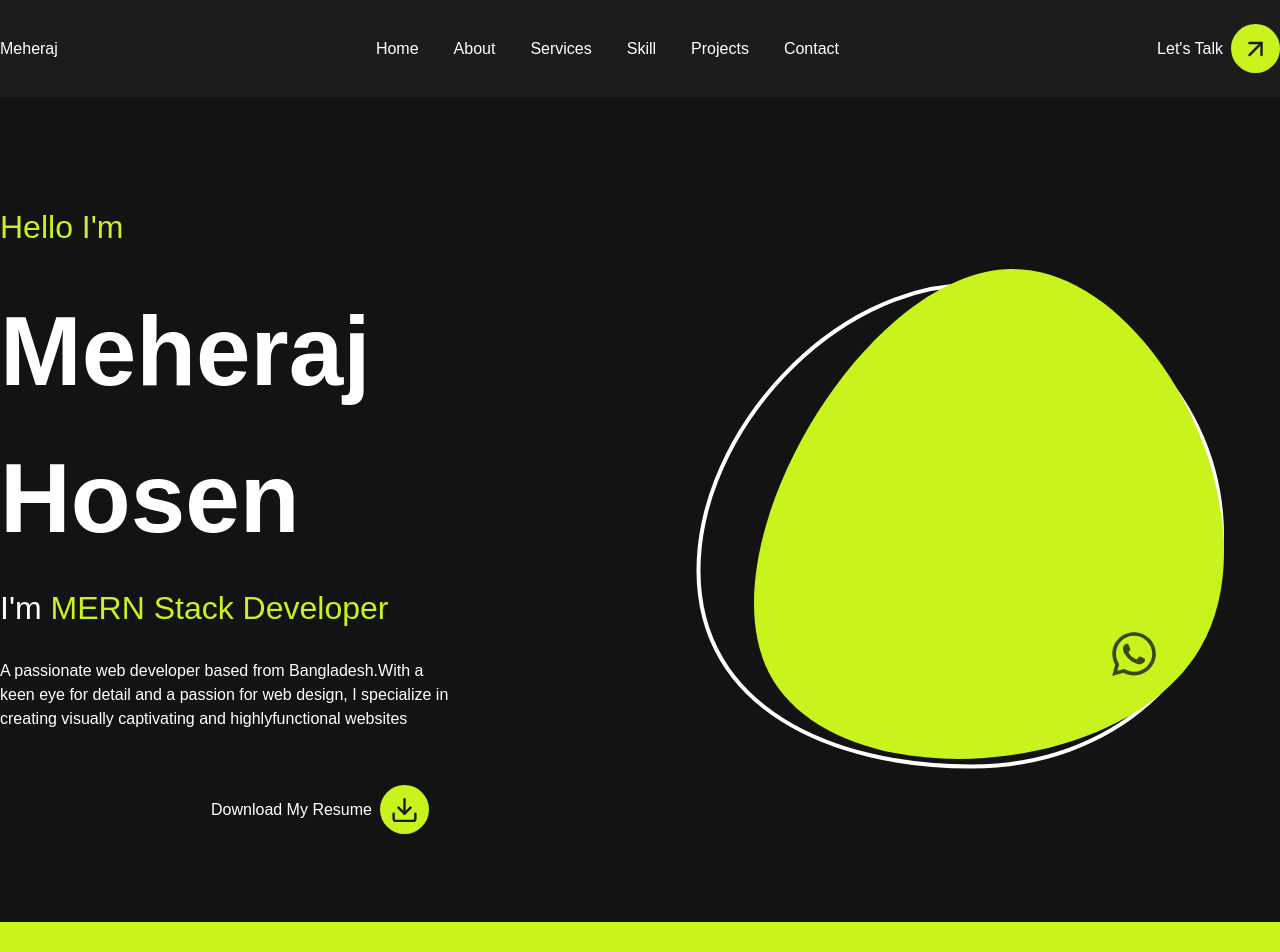
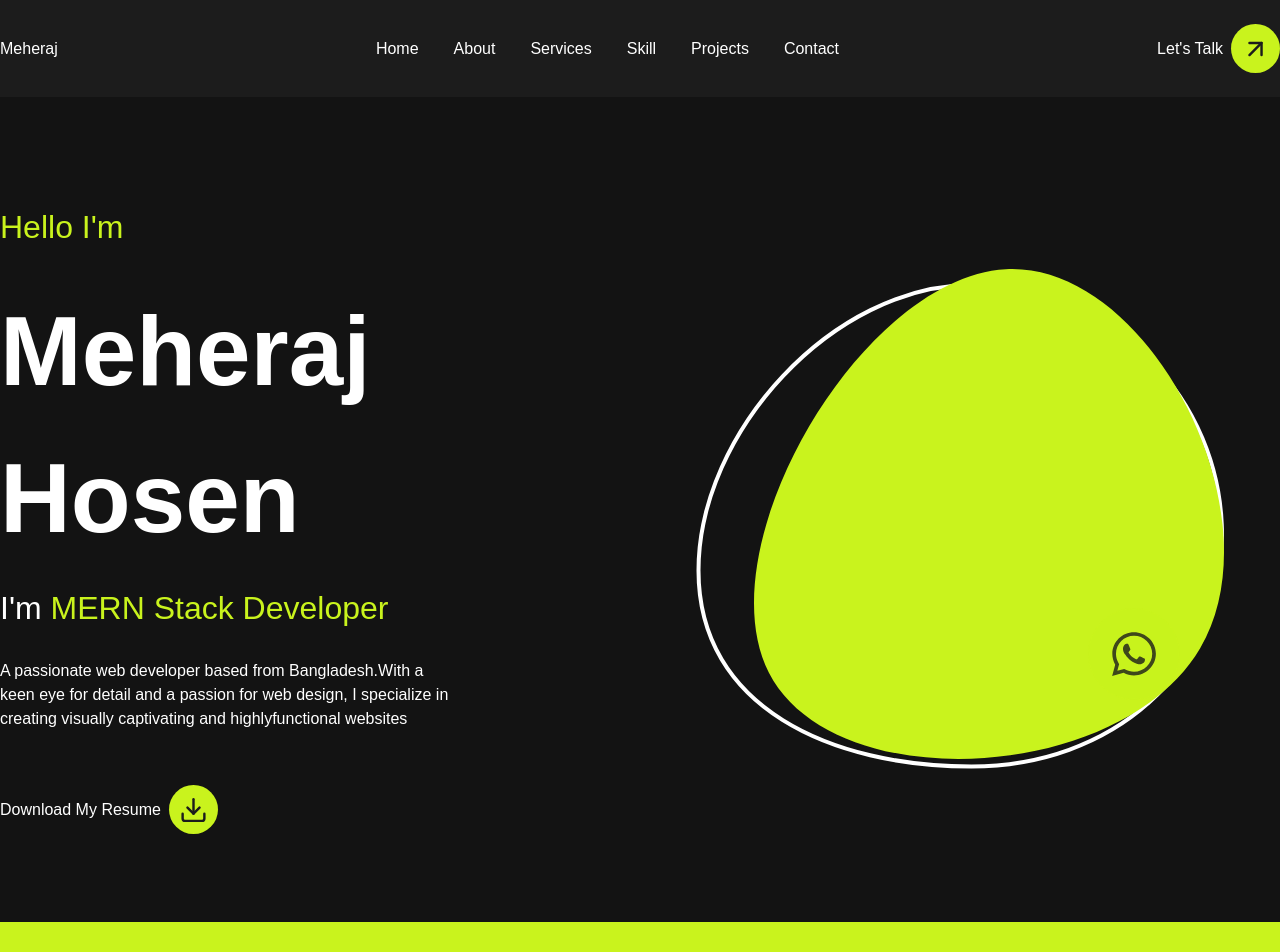
Before and after one commit to meheraj786/portfolio-with-react-tailwind, a React (Vite) app: page / in a window 1280 px wide. Shown: the top 952 px of the page. Built offline with nearby package versions, Linux system fonts and the light colour scheme.

Commit message:
responsive issue fix

```diff
--- a/src/components/banner/Banner.jsx
+++ b/src/components/banner/Banner.jsx
@@ -22,7 +22,7 @@ const Banner = () => {
             <h1 className='font-secondary mt-[15px] md:mt-[27px] mb-[12px] text-[68px] md:text-[98px] font-bold text-white'>Meheraj Hosen</h1>
             <h3 className='md:text-subheading text-subheading-sm font-primary font-medium text-white'>I'm <span className='text-primary'>MERN Stack Developer</span></h3>
             <p className='md:text-body px-2 md:px-0 text-body-sm mt-[27px] mb-[54px] text-white md:w-[450px] '>A passionate web developer based from Bangladesh.With a keen eye for detail and a passion for web design, I specialize in creating visually captivating and highlyfunctional websites</p>
-          <RoundedElemText className="mx-auto md:mx-0" svg={<FiDownload />
+          <RoundedElemText className="justify-center md:justify-start" svg={<FiDownload />
 }>Download My Resume</RoundedElemText>
           </div>
           <div data-aos="fade-left" className="banner_right flex justify-center md:w-[50%]">
--- a/src/components/blog/Blog.jsx
+++ b/src/components/blog/Blog.jsx
@@ -55,7 +55,7 @@ const Blog = () => {
                     <p>{blog.date}</p>
                     <h3 className='group-hover:text-primary font-primary text-subheading-sm md:text-subheading font-bold mt-[3px] max-w-[295px] mb-[6px]'>{blog.title}</h3>
                     <a href={blog.link}>
-                      <RoundedElemText className="mx-auto md:mx-0"  svg={<FiArrowUpRight/>}>
+                      <RoundedElemText className="md:justify-start justify-center"  svg={<FiArrowUpRight/>}>
                         Read More
                       </RoundedElemText>
                     </a>
--- a/src/components/contact/Contact.jsx
+++ b/src/components/contact/Contact.jsx
@@ -26,7 +26,7 @@ laudantium, totam rem aperiamc.</p>
             <div className='space-y-4  mt-[57px]'>
               {
                 items.map((item) => (
-                  <RoundedElemText className="font-medium flex-row-reverse mb-5  text-body" svg={<GoNorthStar/>}>
+                  <RoundedElemText className="font-medium  flex-row-reverse mb-5 md:justify-end justify-center text-body" svg={<GoNorthStar/>}>
 {item}
                   </RoundedElemText>
                 ))
--- a/src/components/skill/Skill.jsx
+++ b/src/components/skill/Skill.jsx
@@ -79,7 +79,7 @@ const Skill = () => {
             <p className='max-w-[349px] md:text-body text-body-sm'>Sed ut perspiciatis unde omnis iste natus to
 voluptatem accusantium doloremque
 laudantium, totam rem aperiamc</p>
-<RoundedElemText className="mt-[87px] mx-auto md:mx-0" svg={<FiArrowUpRight/>}>
+<RoundedElemText className="mt-[87px] md:justify-start justify-center md:mx-0" svg={<FiArrowUpRight/>}>
   Learn More
 </RoundedElemText>
           </div>
```
